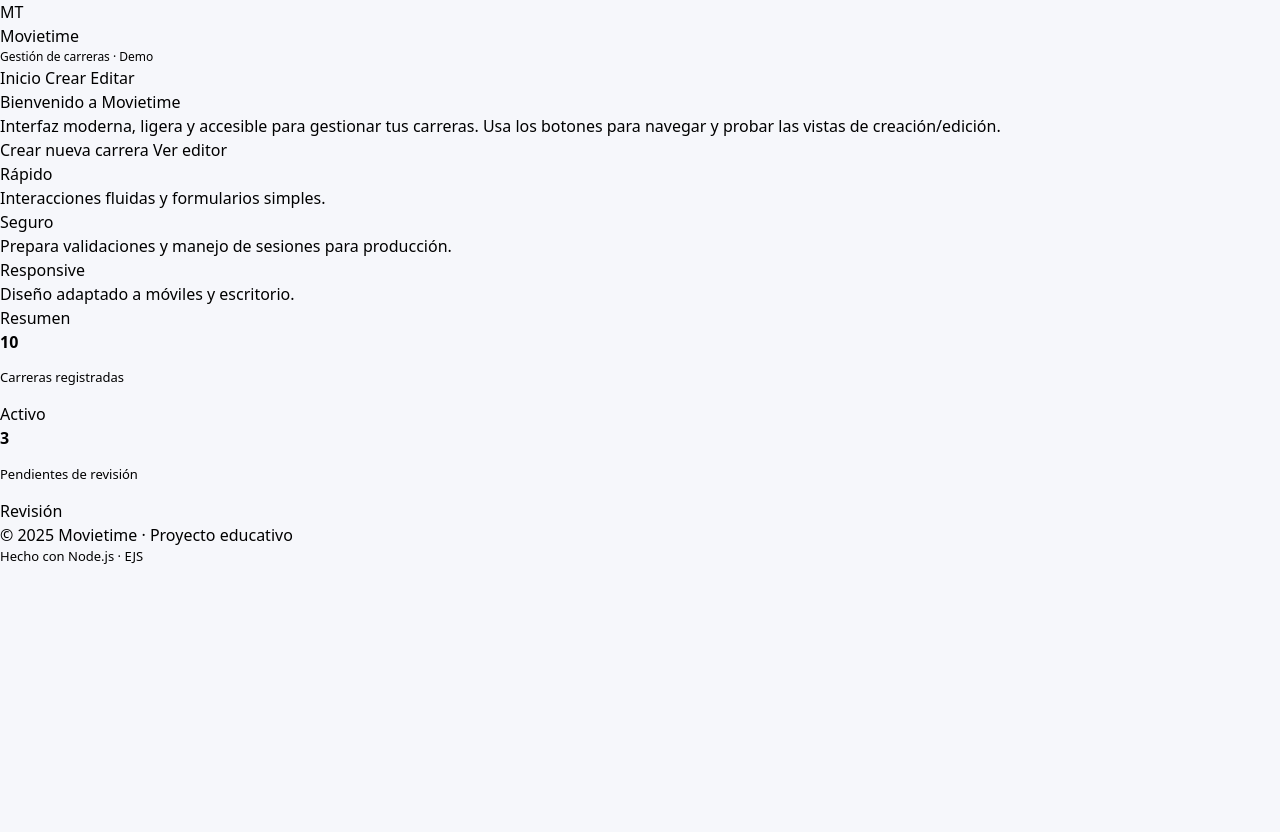
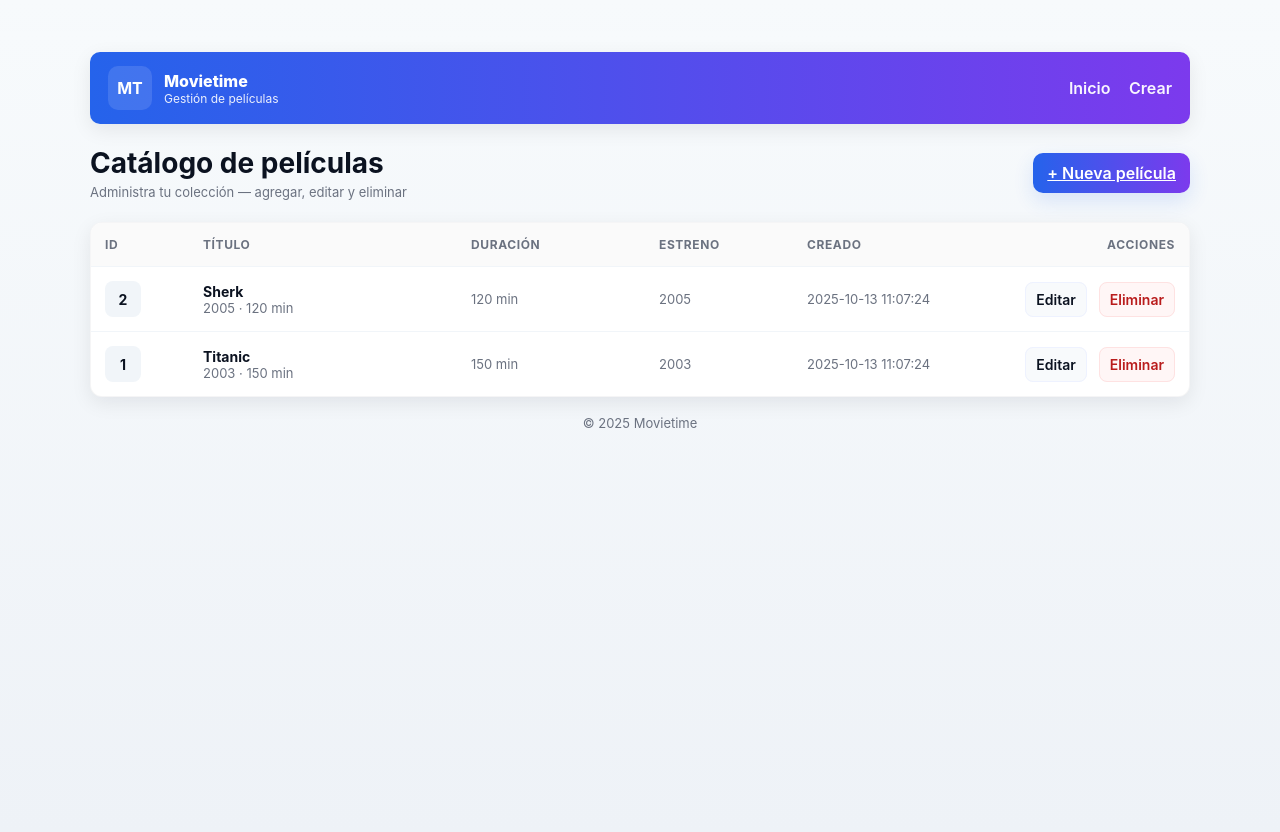
Before and after one commit to Nunu-DMG09/node_crud, a Node server app: page / in a window 1280 px wide. Before the commit the page ends 564 px from the top, so only its background shows below. Run offline with Node 20, Linux system fonts and the light colour scheme; data comes from the database, SQL or seed files in the repository; style sheets or scripts are compiled from the project's sources.

Commit message:
refactor index.ejs for improved layout, styling, and functionality of movie catalog

```diff
--- a/views/index.ejs
+++ b/views/index.ejs
@@ -1,80 +1,112 @@
-<!-- ...existing code... -->
 <!DOCTYPE html>
 <html lang="es">
 <head>
   <meta charset="utf-8" />
   <meta name="viewport" content="width=device-width,initial-scale=1" />
-  <title>Movietime · Inicio</title>
-  <link rel="stylesheet" href="/public/css/estilos.css" />
+  <title>Películas · Movietime</title>
+  <style>
+    :root{
+      --bg:#f7fafc; --card:#ffffff; --muted:#6b7280;
+      --brand-start:#2563eb; --brand-end:#7c3aed;
+      --glass: rgba(15,23,42,0.04);
+      --radius:12px; --shadow: 0 6px 20px rgba(2,6,23,0.08);
+      font-family: Inter, ui-sans-serif, system-ui, -apple-system, "Segoe UI", Roboto, "Helvetica Neue", Arial;
+    }
+    html,body{height:100%;margin:0;background:linear-gradient(180deg,var(--bg) 0%, #eef2f7 100%);color:#0f172a;}
+    .wrap{max-width:1100px;margin:32px auto;padding:20px;}
+    .navbar{display:flex;align-items:center;justify-content:space-between;padding:14px 18px;border-radius:10px;background:linear-gradient(90deg,var(--brand-start),var(--brand-end));box-shadow:var(--shadow);color:#fff}
+    .brand{display:flex;align-items:center;gap:12px}
+    .logo{width:44px;height:44px;border-radius:10px;background:rgba(255,255,255,0.12);display:flex;align-items:center;justify-content:center;font-weight:700}
+    .navlinks a{color:rgba(255,255,255,0.95);margin-left:14px;text-decoration:none;font-weight:600}
+    .header{display:flex;align-items:center;justify-content:space-between;margin:22px 0}
+    .title{font-size:28px;font-weight:700;color:#0b1220}
+    .subtitle{color:var(--muted);margin-top:4px;font-size:13px}
+    .btn{display:inline-flex;align-items:center;gap:8px;padding:10px 14px;border-radius:10px;border:0;cursor:pointer;font-weight:600}
+    .btn-primary{background:linear-gradient(90deg,var(--brand-start),var(--brand-end));color:#fff;box-shadow:0 8px 20px rgba(37,99,235,0.14)}
+    .card{background:var(--card);border-radius:var(--radius);box-shadow:var(--shadow);overflow:hidden;border:1px solid var(--glass)}
+    .table-wrap{overflow:auto}
+    table{width:100%;border-collapse:collapse;font-size:14px}
+    thead th{background:#fafafa;text-align:left;padding:14px;font-size:12px;color:var(--muted);text-transform:uppercase;letter-spacing:.6px}
+    tbody td{padding:14px;border-top:1px solid #f1f5f9;color:#0b1220}
+    .id-badge{display:inline-flex;align-items:center;justify-content:center;width:36px;height:36px;border-radius:8px;background:#f1f5f9;color:#0b1220;font-weight:700}
+    .meta{font-size:13px;color:var(--muted)}
+    .actions a{margin-left:8px;padding:8px 10px;border-radius:8px;text-decoration:none;font-weight:600;color:#0b1220;background:#f8fafc;border:1px solid #eef2ff}
+    .actions a.danger{background:#fff6f6;color:#b91c1c;border-color:#fee2e2}
+    .empty{padding:48px;text-align:center;color:var(--muted)}
+    footer{margin-top:18px;text-align:center;color:var(--muted);font-size:13px}
+    @media (max-width:720px){ .header{flex-direction:column;align-items:flex-start;gap:12px} thead{display:none} tbody td{display:block;padding:12px} tbody tr{border-bottom:1px solid #f1f5f9;margin-bottom:10px} .actions{display:flex;gap:8px;margin-top:8px} }
+  </style>
 </head>
 <body>
-  <div class="container">
-    <header class="header">
+  <div class="wrap">
+    <header class="navbar">
       <div class="brand">
         <div class="logo">MT</div>
         <div>
-          <h1>Movietime</h1>
-          <div style="font-size:12px;color:var(--muted)">Gestión de carreras · Demo</div>
+          <div style="font-weight:800">Movietime</div>
+          <div style="font-size:12px;opacity:.9">Gestión de películas</div>
         </div>
       </div>
-      <nav class="nav">
-        <a href="/">Inicio</a>
-        <a href="/create">Crear</a>
-        <a href="/edicion">Editar</a>
+      <nav class="navlinks">
+        <a href="/" class="nav-link">Inicio</a>
+        <a href="/create" class="nav-link">Crear</a>
       </nav>
     </header>
 
-    <section class="hero">
-      <div class="hero-card">
-        <h2>Bienvenido a Movietime</h2>
-        <p>Interfaz moderna, ligera y accesible para gestionar tus carreras. Usa los botones para navegar y probar las vistas de creación/edición.</p>
-        <div class="actions">
-          <a class="btn" href="/create">Crear nueva carrera</a>
-          <a class="btn ghost" href="/edicion">Ver editor</a>
-        </div>
+    <div class="header">
+      <div>
+        <div class="title">Catálogo de películas</div>
+        <div class="subtitle">Administra tu colección — agregar, editar y eliminar</div>
+      </div>
+      <div>
+        <a href="/create" class="btn btn-primary">+ Nueva película</a>
+      </div>
+    </div>
 
-        <div class="grid" aria-hidden="false">
-          <div class="card">
-            <h3>Rápido</h3>
-            <p>Interacciones fluidas y formularios simples.</p>
-          </div>
-          <div class="card">
-            <h3>Seguro</h3>
-            <p>Prepara validaciones y manejo de sesiones para producción.</p>
-          </div>
-          <div class="card">
-            <h3>Responsive</h3>
-            <p>Diseño adaptado a móviles y escritorio.</p>
-          </div>
-        </div>
+    <div class="card">
+      <div class="table-wrap">
+        <table>
+          <thead>
+            <tr>
+              <th style="width:70px">ID</th>
+              <th>Título</th>
+              <th style="width:160px">Duración</th>
+              <th style="width:120px">Estreno</th>
+              <th style="width:170px">Creado</th>
+              <th style="width:170px;text-align:right">Acciones</th>
+            </tr>
+          </thead>
+          <tbody>
+            <% if (peliculas && peliculas.length) { %>
+              <% peliculas.forEach(p => { %>
+                <tr>
+                  <td><div class="id-badge"><%= p.id %></div></td>
+                  <td>
+                    <div style="font-weight:700"><%= p.titulo %></div>
+                    <div class="meta"><%= p.estreno %> · <%= p.duracion %> min</div>
+                  </td>
+                  <td class="meta"><%= p.duracion %> min</td>
+                  <td class="meta"><%= p.estreno %></td>
+                  <td class="meta"><%= p.creado?.toISOString ? p.creado.toISOString().slice(0,19).replace('T',' ') : p.creado %></td>
+                  <td class="actions" style="text-align:right">
+                    <a href="/edit/<%= p.id %>">Editar</a>
+                    <a href="/delete/<%= p.id %>" class="danger" onclick="return confirm('¿Eliminar esta película?')">Eliminar</a>
+                  </td>
+                </tr>
+              <% }) %>
+            <% } else { %>
+              <tr><td colspan="6" class="empty">
+                <div style="font-size:18px;font-weight:700;color:#111827">No hay películas</div>
+                <div style="margin-top:8px;color:var(--muted)">Comienza agregando la primera película</div>
+                <div style="margin-top:12px"><a href="/create" class="btn btn-primary">Crear película</a></div>
+              </td></tr>
+            <% } %>
+          </tbody>
+        </table>
       </div>
+    </div>
 
-      <aside class="hero-card">
-        <h3>Resumen</h3>
-        <div class="table" role="list">
-          <div class="row" role="listitem">
-            <div class="col-1">
-              <strong>10</strong>
-              <div style="color:var(--muted);font-size:13px">Carreras registradas</div>
-            </div>
-            <div class="badge">Activo</div>
-          </div>
-
-          <div class="row" role="listitem">
-            <div class="col-1">
-              <strong>3</strong>
-              <div style="color:var(--muted);font-size:13px">Pendientes de revisión</div>
-            </div>
-            <div class="badge">Revisión</div>
-          </div>
-        </div>
-      </aside>
-    </section>
-
-    <footer class="footer">
-      <div>© <%= new Date().getFullYear() %> Movietime · Proyecto educativo</div>
-      <div style="font-size:13px;color:var(--muted)">Hecho con Node.js · EJS</div>
-    </footer>
+    <footer>© <%= new Date().getFullYear() %> Movietime</footer>
   </div>
 </body>
 </html>
```
